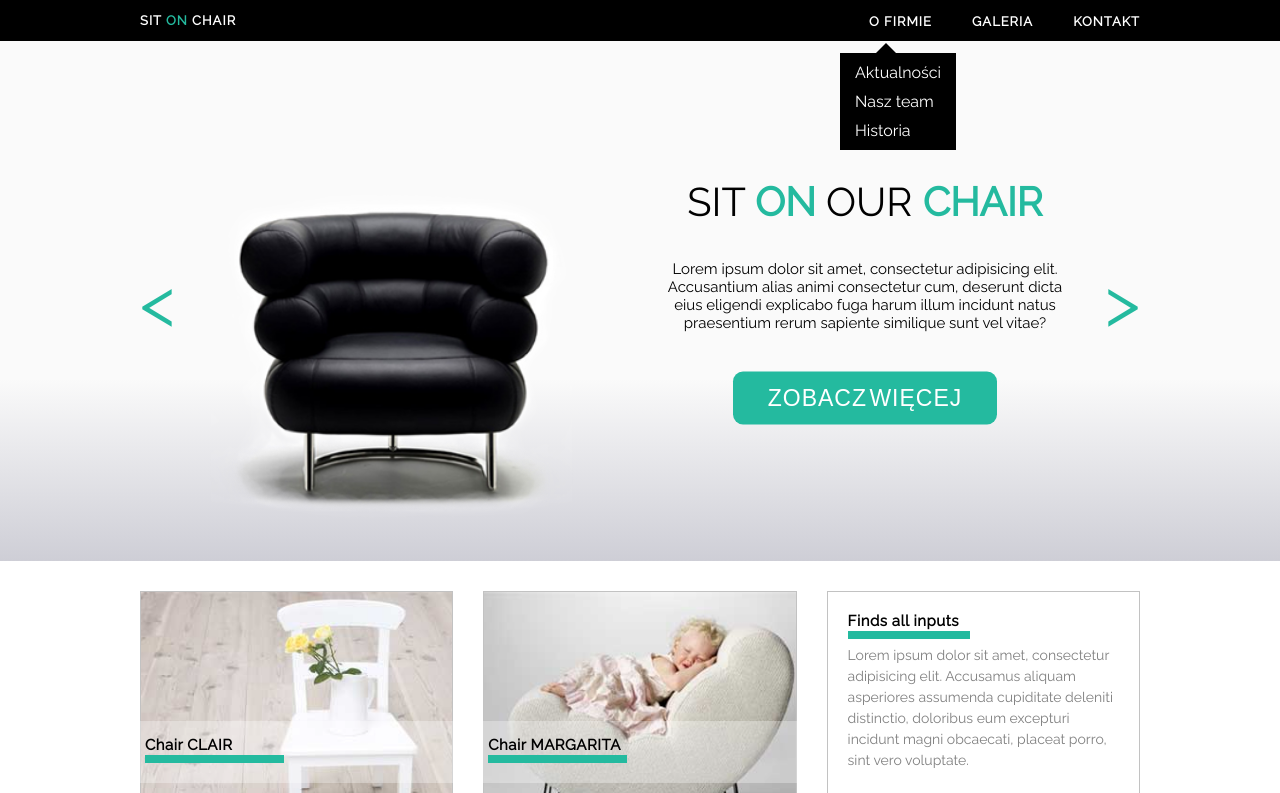
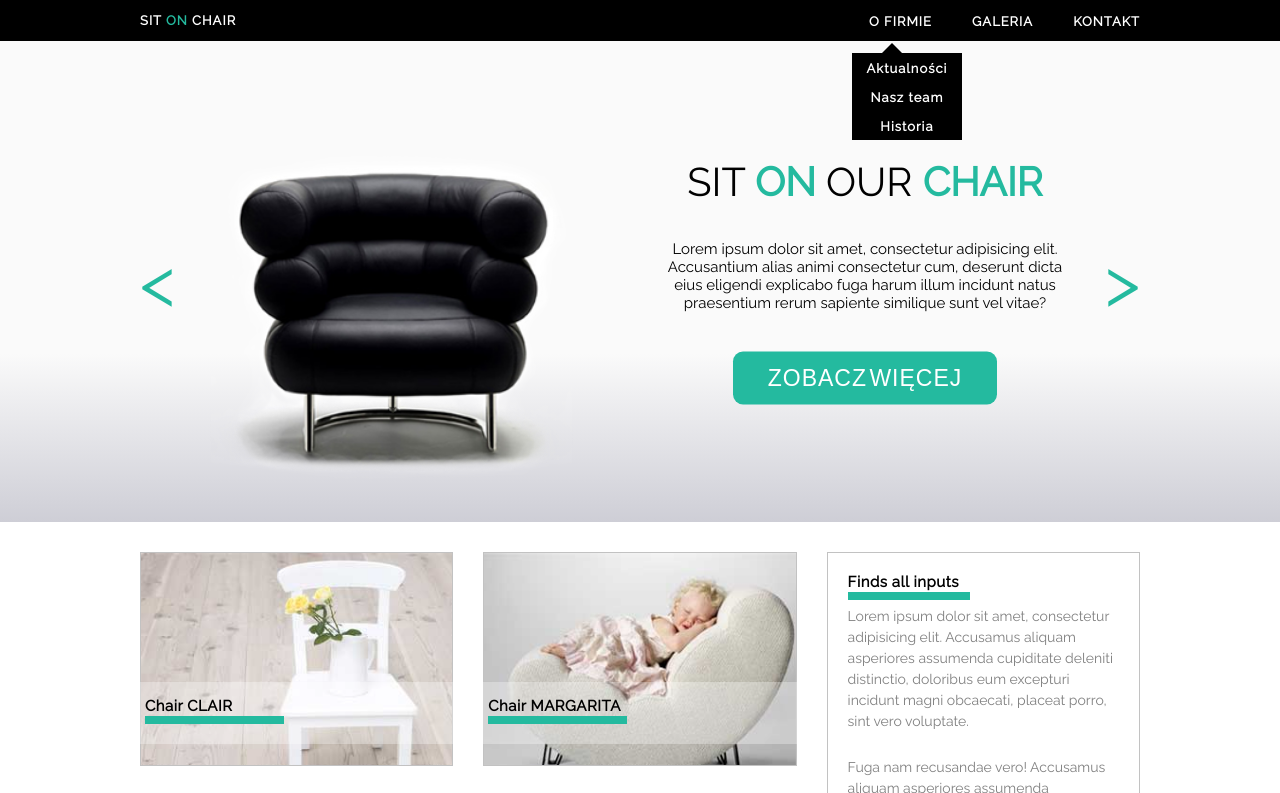
Before and after one commit to Mimajka/Sit-on-chair, a plain HTML site: page index.html in a window 1280 px wide. Both pictures are taken after a click on the link "O FIRMIE". Shown: the top 793 px of the page. Drawn offline with Linux system fonts and the light colour scheme.

Commit message:
Adding dropdown menu

```diff
--- a/css/style.css
+++ b/css/style.css
@@ -51,14 +51,16 @@ body {
 .site-header {
     background-color: black;
     color: white;
-    text-transform: uppercase;
     padding: 6px 0;
     letter-spacing: 1px;
+    position: relative;
+    text-transform: uppercase;
 }
 
 h3 {
     font-size: 13px;
     padding: 7px 0;
+
 }
 
 nav {
@@ -69,6 +71,8 @@ nav {
 
 nav li {
     display: inline-block;
+    position: relative;
+
 }
 
 nav a {
@@ -78,6 +82,57 @@ nav a {
     font-size: 13px;
     margin-left: 35px;
 }
+
+.dropdown-content {
+    display:none;
+    position:absolute;
+    background-color: black;
+    width:110px;
+    z-index:1;
+    top: 42px;
+    left: 18px;
+    text-align: center;
+    padding: 0;
+}
+
+.dropdown-content a {
+    margin:0;
+    text-transform: none;
+}
+
+.dropdown-content li:hover {
+    background-color: gray;
+    color: black;
+}
+
+.dropdown-content.show {
+    display: block;
+}
+
+.dropdown-content li {
+    padding: 5px 0;
+    list-style-type: none;
+    color: white;
+    display: block;
+}
+
+.dropdown-content::before {
+    content: "";
+    width: 0;
+    height: 0;
+    border-left: 10px solid transparent;
+    border-right: 10px solid transparent;
+    border-bottom: 10px solid black;
+    position: absolute;
+    top: -10px;
+    right: 60px;
+}
+
+
+
+
+
+
 
 
 /*----------------
@@ -94,38 +149,12 @@ Section hero
 
 }
 
+
+
 .section-hero .container {
-    padding: 12px 50px 0 50px;
+    padding: 70px 50px 0 50px;
     position: relative;
 
-}
-
-
-
-.dropdown-menu {
-    list-style-type: none;
-    color: white;
-    background: black;
-    display: inline-block;
-    padding: 5px 10px;
-    position: relative;
-    left: 650px;
-}
-
-.dropdown-menu li {
-    padding: 5px;
-}
-
-.dropdown-menu::before {
-    content: "";
-    width: 0;
-    height: 0;
-    border-left: 10px solid transparent;
-    border-right: 10px solid transparent;
-    border-bottom: 10px solid black;
-    position: absolute;
-    top: -10px;
-    right: 60px;
 }
 
 
--- a/index.html
+++ b/index.html
@@ -14,22 +14,25 @@
                     <h3>Sit <span class="celadon-font">on</span> chair</h3>
                 </div>
                 <nav class="column">
-                        <ul class=>
-                            <li><a href="#">O firmie</a></li>
-                            <li><a class= "margin" href="#">Galeria</a></li>
+                        <ul class="menu">
+                            <li><a class="dropdown-button" href="#">O firmie</a>
+                                <ul class="dropdown-content">
+                                    <li><a href="#">Aktualności</a></li>
+                                    <li><a href="#">Nasz team</a></li>
+                                    <li><a href="#">Historia</a></li>
+                                </ul>
+                            </li>
+                            <li><a href="#">Galeria</a></li>
                             <li><a href="#">Kontakt</a></li>
                         </ul>
                 </nav>
+
             </div>
         </div>
     </header>
     <section class="section-hero">
+
         <div class="container">
-            <ul class="dropdown-menu">
-                <li>Aktualności</li>
-                <li>Nasz team</li>
-                <li>Historia</li>
-            </ul>
             <span class="less-than celadon-font">&lt</span>
             <span class="greater-than celadon-font">&gt</span>
             <div class="col-2-layout">
@@ -173,8 +176,10 @@
                 </div>
                 <div class=logo>
                     <h6>Sit <span>on </span>Chair</h6>
+                </div>
             </div>
         </div>
     </footer>
+    <script src="js/app.js"></script>
 </body>
 </html>
--- /dev/null
+++ b/js/app.js
@@ -0,0 +1,16 @@
+document.addEventListener("DOMContentLoaded", function () {
+
+
+    document.querySelector(".dropdown-button").addEventListener("focus", function (e) {
+        e.preventDefault();
+        document.querySelector(".dropdown-content").classList.add("show");
+
+    });
+
+    document.querySelector(".dropdown-button").addEventListener("blur", function (e) {
+        e.preventDefault();
+        document.querySelector(".dropdown-content").classList.remove("show");
+
+    });
+
+});
```
